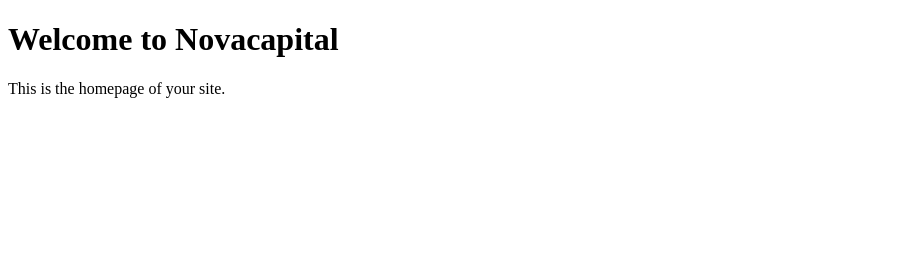
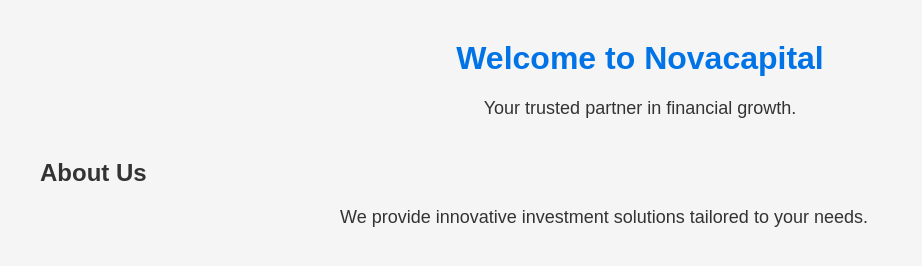
Before and after one commit to odo126/-novacapital-website-, a plain HTML site: page index.html in a window 1280 px wide. Shown: the whole page, without its empty margins (0-922 px from the left). Drawn offline with Linux system fonts and the light colour scheme.

Commit message:
Update index.html

```diff
--- a/index.html
+++ b/index.html
@@ -1,10 +1,40 @@
 <!DOCTYPE html>
-<html>
+<html lang="en">
 <head>
-  <title>Novacapital Website</title>
+  <meta charset="UTF-8" />
+  <meta name="viewport" content="width=device-width, initial-scale=1" />
+  <title>Novacapital</title>
+  <style>
+    body {
+      font-family: Arial, sans-serif;
+      margin: 40px;
+      background: #f5f5f5;
+      color: #333;
+    }
+    header {
+      text-align: center;
+      margin-bottom: 40px;
+    }
+    h1 {
+      color: #0073e6;
+    }
+    p {
+      font-size: 18px;
+      max-width: 600px;
+      margin: 0 auto;
+    }
+  </style>
 </head>
 <body>
-  <h1>Welcome to Novacapital</h1>
-  <p>This is the homepage of your site.</p>
+  <header>
+    <h1>Welcome to Novacapital</h1>
+    <p>Your trusted partner in financial growth.</p>
+  </header>
+  <main>
+    <section>
+      <h2>About Us</h2>
+      <p>We provide innovative investment solutions tailored to your needs.</p>
+    </section>
+  </main>
 </body>
 </html>
```
